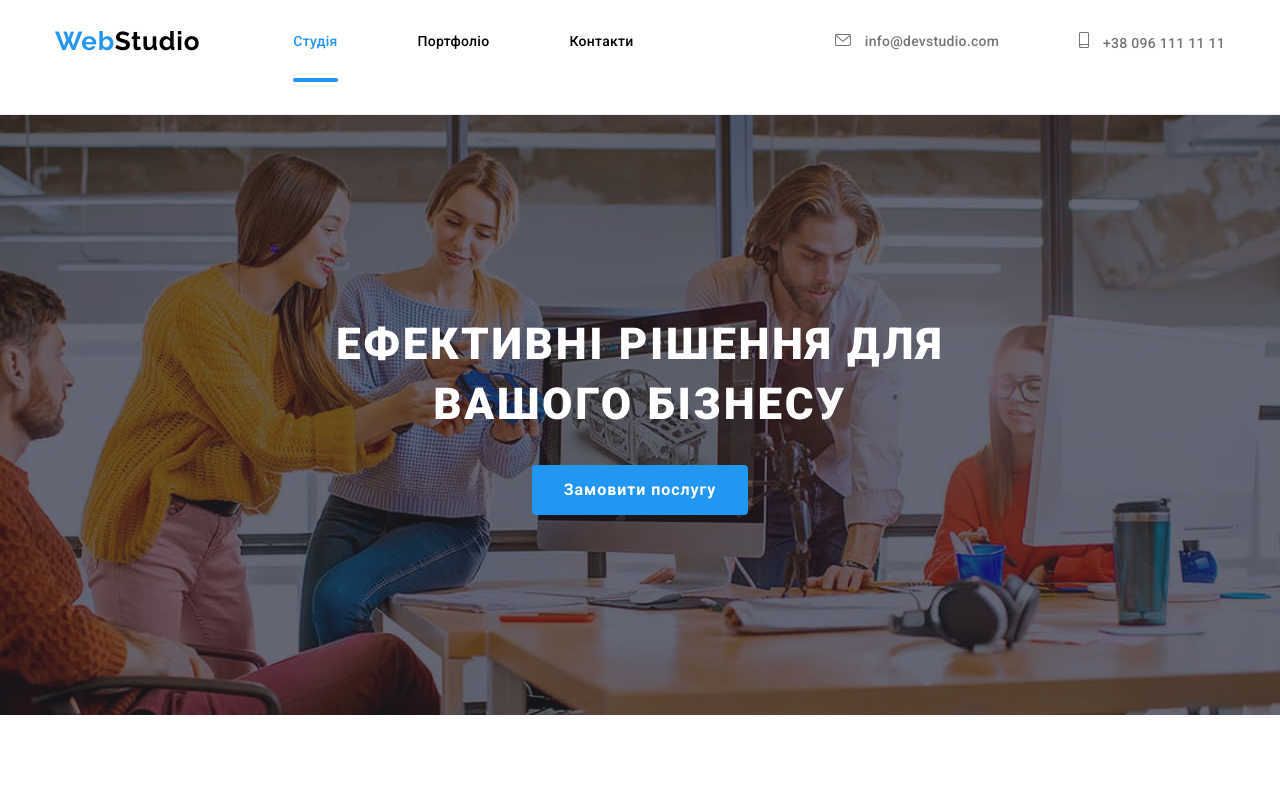
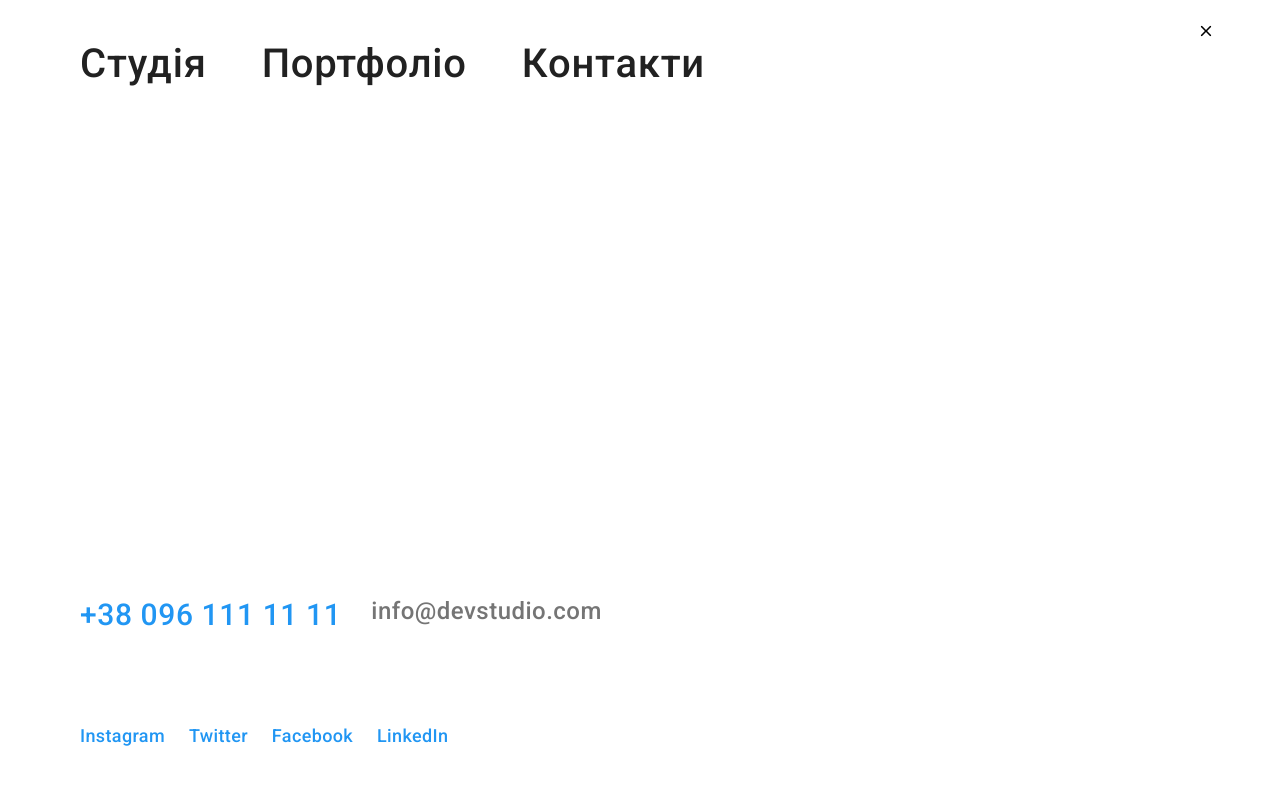
Before and after one commit to NataliiaYelash/goit-markup-hw-08, a plain HTML site: page index.html in a window 1280 px wide. Shown: the top 800 px of the page. Drawn offline with nearby package versions, Linux system fonts and the light colour scheme.

Commit message:
Add Modal-mob-menu

```diff
--- a/css/styles.css
+++ b/css/styles.css
@@ -54,7 +54,7 @@ img {
     padding: 0;
     margin: 0;
     list-style: none;
-
+    text-decoration: none;
      /* display: flex;   */
 }
 
@@ -1076,3 +1076,131 @@ element.style{
 
 
 }
+ /* ------------  МОДАЛЬНЕ ВІКНО ДЛЯ МОБІЛЬНОЇ ВЕРСІІ  ----------- */
+
+
+
+ .menu-open-bth{
+    display: block;
+    margin-left: auto;
+    border: none;
+    padding: 0;
+    background-color: #ffffff;
+ }
+
+ .mob-menu {
+    position: fixed;
+    top: 0;
+    z-index: 1;
+    width: 100%;
+    height: 100vh;
+    background-color: var(--primary-white-color);
+    padding-top: 21px;
+    padding-bottom: 21px;
+}
+
+.mob-menu> .container{
+    height: 100%;
+    display: flex;
+    flex-direction: column;
+    justify-content: space-between;
+}
+
+.bth-mob-close {
+    display: block;
+    margin-left: auto;
+    margin-right: 10px;
+    top: 0;
+    right: 0;
+    height: 19px;
+    width: 19px;
+    background-color: var(--primary-white-color);
+    border: none;
+    padding: 0;
+
+    cursor: pointer;
+
+}
+
+.bth-mob-close:hover,
+.bth-mob-close:focus{
+    fill: var(--accent-color);
+}
+
+.mob-menu-link{
+font-family: 'Roboto';
+font-style: normal;
+font-weight: 500;
+font-size: 40px;
+line-height:calc(47 / 40);
+letter-spacing: 0.02em;
+text-decoration: none;
+color: #212121;
+
+margin-left: 25px;
+
+}
+
+.mob-menu-list .mob-menu-link:hover,
+.mob-menu-list .mob-menu-link:focus{
+    color: var(--accent-color);
+}
+
+
+
+.mob-menu-item:not(:last-child) {
+    margin-bottom: 32px;
+
+}
+
+
+.mob-menu-tel {
+font-weight: 500;
+font-size: 30px;
+line-height:calc(40 / 34);
+letter-spacing: 0.02em;
+
+color: #2196F3;
+text-decoration: none;
+
+
+}
+
+.mob-menu-email {
+font-weight: 500;
+font-size: 24px;
+line-height: calc(28 / 24);
+letter-spacing: 0.02em;
+
+color: #757575;
+text-decoration: none;
+
+}
+
+.list-mobile-tel{
+    margin-bottom: 32px;
+}
+
+.list-mobile-email{
+    margin-bottom: 64px;
+}
+
+.mob-menu-social{
+font-weight: 500;
+font-size: 18px;
+line-height: calc(22 / 12);
+letter-spacing: 0.02em;
+
+color: #2196F3;
+text-decoration: none;
+
+}
+
+.mob-menu-social:not(:last-child){
+    margin-right: 20px;
+}
+
+.container-mob-menu{
+    margin-left: 25px;
+    margin-bottom: 27px;
+}
--- a/index.html
+++ b/index.html
@@ -43,10 +43,54 @@
                     +38 096 111 11 11</a>
                 </li>
               </ul>
-       </div>
+          <button type="button" class="menu-open-bth" data-menu-open>
+            <svg class="" width="40" height="40">
+              <use href="./images/icons.svg#icon-menu_40px"></use>
+          </svg>
+          </button>
+        </div>
+        <!-- ---------МЕНЮ МОБІЛЬНОГО МОДАЛЬНОГО ВІКНА------ -->
+        <div class="mob-menu" data-menu >
+          <div class="container">
+            <div>
+              <button class="bth-mob-close" type="button"     data-menu-close>
+                <svg class="svg-close" width="11" height="11">
+                  <use href="./images/icons.svg#icon-Vector"></use>
+              </svg></button>
+              <nav>
+                <ul class="list mob-menu-list">
+                  <li class="mob-menu-item">
+                    <a href="" class="mob-menu-link current">Студія</a></li>
+                  <li class="mob-menu-item">
+                    <a href="./portfolio.html" class="mob-menu-link " >Портфоліо</a></li>
+                  <li class="mob-menu-item">
+                    <a href="" class="mob-menu-link" >Контакти</a></li>
+                </ul>
+              </nav>
+           </div>
+            <div class="container-mob-menu">
+              <ul class="list">
+                <li class="list-mobile-tel">
+                  <a class="mob-menu-tel" href="tel:+380961111111" class="link">
+                  +38 096 111 11 11</a>
+                </li>
+                <li class="list-mobile-email">
+                  <a class="mob-menu-email" href="mailto:info@devstudio.com" class="link">
+                  info@devstudio.com</a>
+                </li>
+              </ul>
+              <a class="mob-menu-social" href="">Instagram</a>
+              <a class="mob-menu-social" href="">Twitter</a>
+              <a class="mob-menu-social" href="">Facebook</a>
+              <a class="mob-menu-social" href="">LinkedIn</a>
+            </div>
+          </div>
+        </div>
     </header>
 
     <!--Унікальний контент сторінки-->
+
+
     <main>
       <section class="hero overlay">
         <div class="container">
@@ -57,7 +101,11 @@
       </section>
       <section class="section heading">
        <div class="container">
+
+
         <!--Прихований заголовок-->
+
+
         <h2 class="visually-hidden">Особливості</h2>
         <ul class="list features">
           <li class="style">
@@ -147,8 +195,12 @@
         </ul>
        </div>
       </section>
+
+
       <!-- Наша команда -->
-      <section class="team section">
+
+
+      <!-- <section class="team section">
        <div class="container">
         <h2 class="section-title">Наша команда</h2>
         <ul class="list-team">
@@ -174,9 +226,13 @@
             <div class="content">
             <h3 class="section-team">Ігор Дем'яненко</h3>
             <p class="section-post">Product Designer</p>
-          </div>
+          </div> -->
+
+
           <!-- Socials Ігора Демяненко-->
-          <div class="socials-team">
+
+
+          <!-- <div class="socials-team">
           <ul class="socials-list-team">
             <li class="socials-item">
               <a class="socials-link-team" href="#">
@@ -231,9 +287,13 @@
             <div class="content">
             <h3 class="section-team">Ольга Рєпіна</h3>
             <p class="section-post">Frontend Developer</p>
-          </div>
+          </div> -->
+
+
           <!-- Socials Ольга Рєпіна-->
-          <div class="socials-team">
+
+
+          <!-- <div class="socials-team">
           <ul class="socials-list-team">
             <li class="socials-item">
               <a class="socials-link-team" href="#">
@@ -289,9 +349,13 @@
           <div class="content">
             <h3 class="section-team">Микола Тарасов</h3>
             <p class="section-post">Marketing</p>
-          </div>
+          </div> -->
+
+
           <!-- Socials Микола Тарасов -->
-          <div class="socials-team">
+
+
+          <!-- <div class="socials-team">
           <ul class="socials-list-team">
             <li class="socials-item">
               <a class="socials-link-team" href="#">
@@ -347,9 +411,13 @@
            <div class="content">
             <h3 class="section-team">Михайло Єрмаков</h3>
             <p class="section-post">UI Designer</p>
-           </div>
+           </div> -->
+
+
            <!-- Socials Михайло Єрмаков-->
-           <div class="socials-team">
+
+
+           <!-- <div class="socials-team">
            <ul class="socials-list-team">
             <li class="socials-item">
               <a class="socials-link-team" href="#">
@@ -384,9 +452,13 @@
           </li>
         </ul>
        </div>
-      </section>
+      </section> -->
+
+
       <!-- Постійні клієнти -->
-      <section class="section">
+
+
+      <!-- <section class="section">
         <div class="container">
           <h2 class="section-title">Постійні клієнти</h2>
               <ul class="clients-list">
@@ -433,12 +505,15 @@
                   </a>
                 </li>
               </ul>
-            <!-- </div> -->
         </div>
       </section>
-    </main>
+    </main> -->
+
+
               <!--Підвал сторінки-->
-    <footer class="footer">
+
+
+    <!-- <footer class="footer">
       <div class="container footer-container">
         <div class="footer-contacts">
          <a class="logo" href=""><span class="accent">Web</span>Studio</a>
@@ -457,9 +532,13 @@
                </ul>
             </div>
           </address>
-           </div>
+           </div>  -->
+
+
             <!-- Socials list -->
-            <div class="social">
+
+
+            <!-- <div class="social">
               <b class="appeal">Приєднуйтесь</b>
               <ul class="socials-list">
                 <li class="socials-item">
@@ -516,9 +595,13 @@
 
 
        </div>
-    </footer>
+    </footer> -->
+
+
     <!-- МОДАЛЬНЕ ВІКНО -->
-    <div data-modal class="backdrop is-hidden" >
+
+
+    <!-- <div data-modal class="backdrop is-hidden" >
       <div class="modal">
         <div class="modal-container">
 
@@ -596,5 +679,6 @@
       </div>
     </div>
     <script src="./js/modal.js"></script>
+    <script src="./js/menu.js"></script>
   </body>
-</html>
+</html> -->
```
Also changed, not shown: js/menu.js (added, +14 -0 lines), images/icons.svg.
